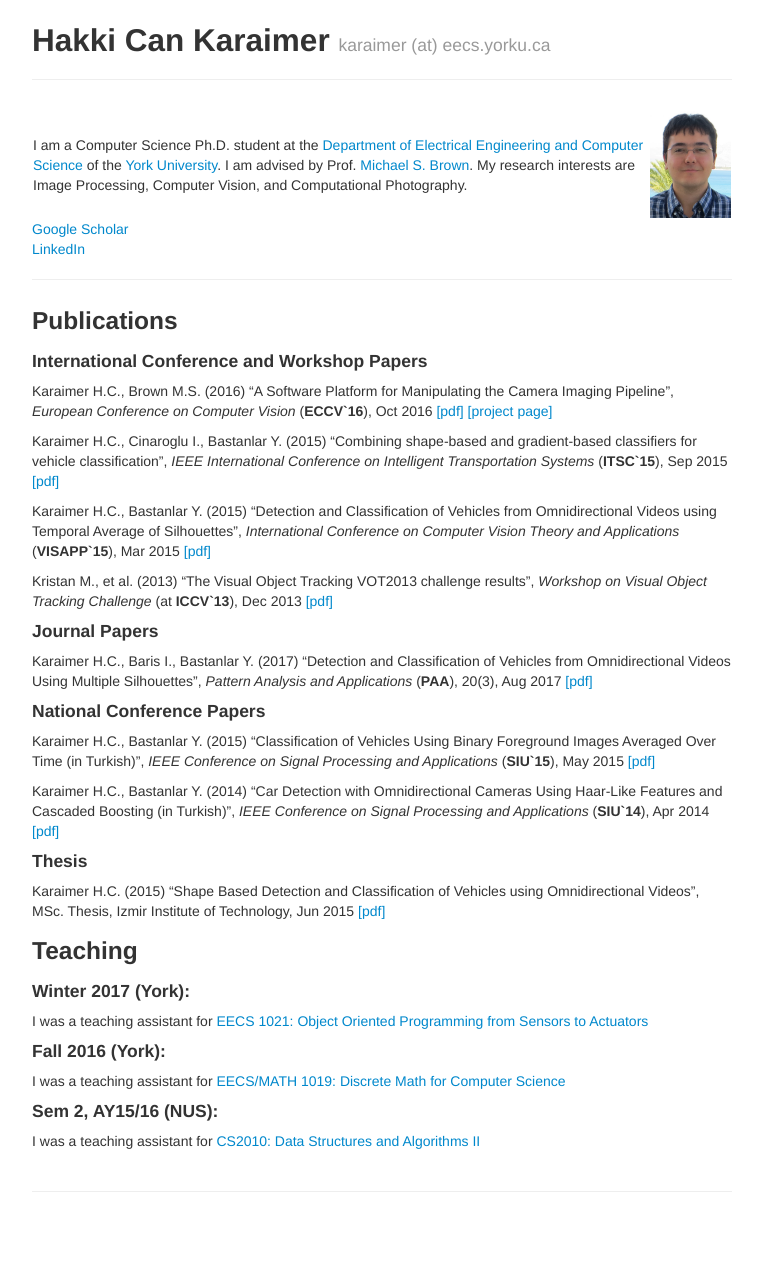
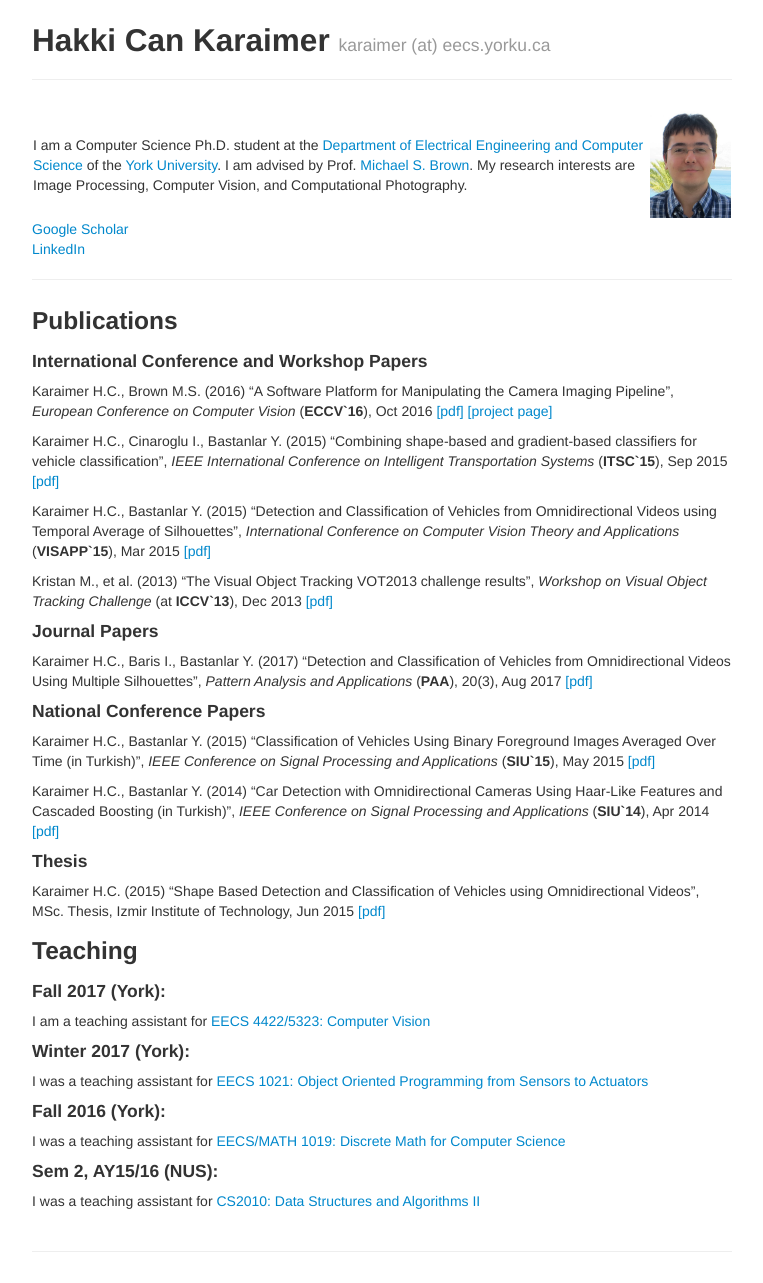
Before and after one commit to karaimer/karaimer.github.io, a Jekyll site: the page built from index.md, in a window 1280 px wide. Shown: the whole page, without its empty margins (258-1021 px from the left). Built offline with Jekyll 4.4.1, drawn with Linux system fonts in a browser that asks for light colours; before the commit the page ends 1223 px from its top, so only the background shows below that.

Commit message:
Update index.md

```diff
--- a/index.md
+++ b/index.md
@@ -42,6 +42,10 @@
 
 ### Teaching
 
+#### Fall 2017 (York):
+
+I am a teaching assistant for [EECS 4422/5323: Computer Vision](https://wiki.eecs.yorku.ca/course_archive/2017-18/F/4422/)
+
 #### Winter 2017 (York):
 
 I was a teaching assistant for [EECS 1021: Object Oriented Programming from Sensors to Actuators](http://www.eecs.yorku.ca/course_archive/2016-17/W/1021/)
```
